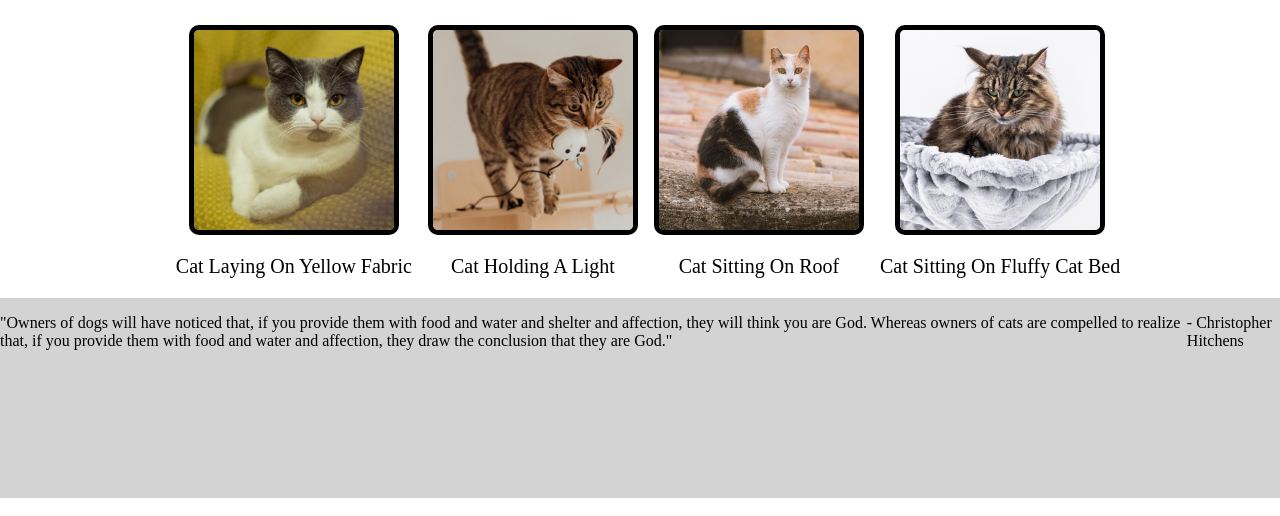
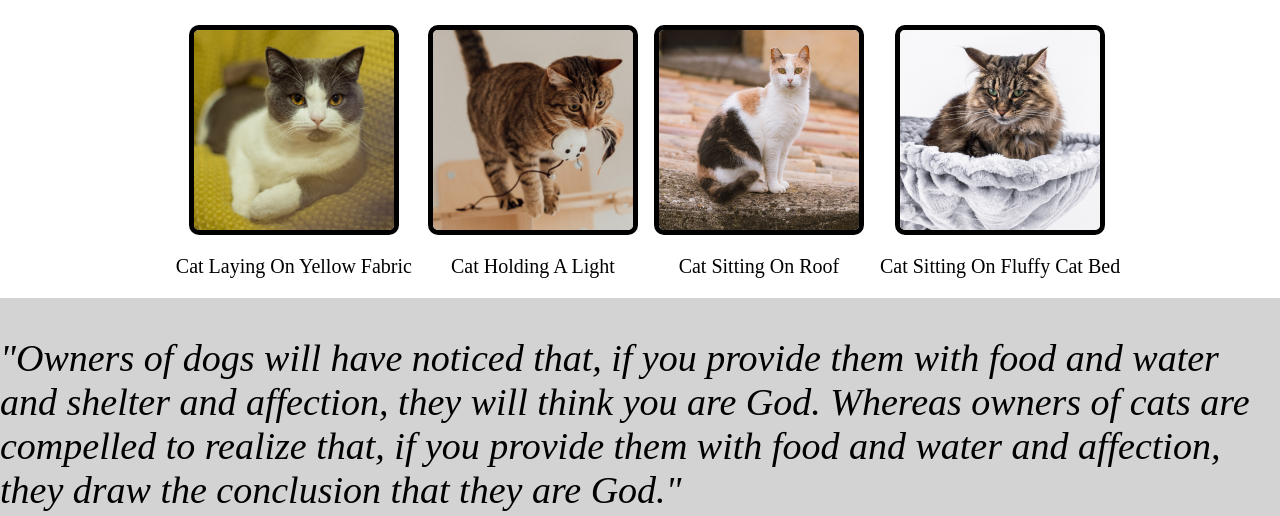
Before and after one commit to TimWherry/LandingPage, a plain HTML site: page index.html in a window 1280 px wide. Shown: the part 419-935 px from the top of the page. Drawn offline with Linux system fonts and the light colour scheme.

Commit message:
Style the Quote section

```diff
--- a/style.css
+++ b/style.css
@@ -112,7 +112,23 @@ button {
 
 .quote {
     display: flex;
+    flex-direction: column;
     background-color: lightgray;
+    align-items: center;
+
+}
+
+.quote .famous-quote {
+    font-style: italic;
+    font-size: 38px;
+    font-weight: 300;
+    min-width: 1000px;
+}
+.quote .quote-author {
+    font-size: 32px;
+    font-weight: 900;
+    text-align: right;
+    min-width: 1000px;
 }
 
 .call-to-action {
```
